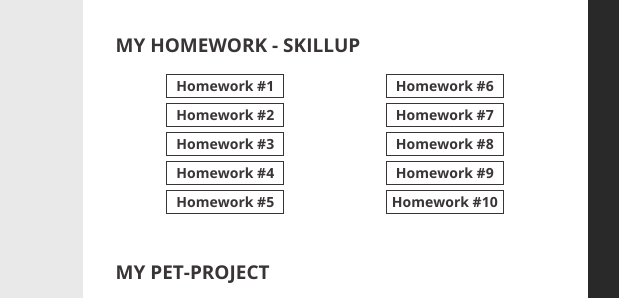
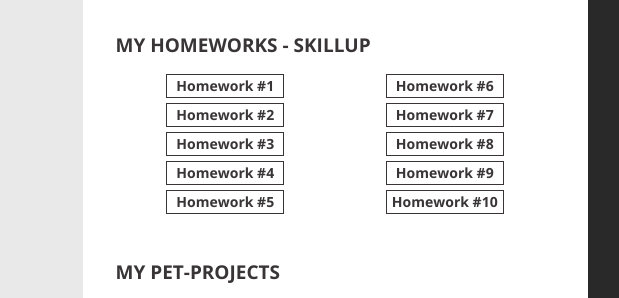
Before and after one commit to MikhailPachkouski/CV, a plain HTML site: page index.html in a window 1280 px wide. Shown: the part 701-999 px from the top of the page, 461-1080 px from the left. Drawn offline with nearby package versions, Linux system fonts and the light colour scheme.

Commit message:
some fix

```diff
--- a/index.html
+++ b/index.html
@@ -166,7 +166,7 @@
 
         <!-- Right bar HOMEWORK  -->
         <div class="right_bar__homework">
-          <h2 class="right_bar__title">MY HOMEWORK - SKILLUP</h2>
+          <h2 class="right_bar__title">MY HOMEWORKS - SKILLUP</h2>
           <ul class="right_bar__homework__list">
             <li>
               <a href="./Homework_1/index.html" class="right_bar__homework__list__item">Homework #1</a>
@@ -202,7 +202,7 @@
         </div>
 
         <div class="right_bar__petproject">
-          <h2 class="right_bar__title">MY PET-PROJECT</h2>
+          <h2 class="right_bar__title">MY PET-PROJECTS</h2>
           <ul class="right_bar__petprojects__list">
             <li>
               <a href="https://mikhailpachkouski.github.io/todo_app/" class='right_bar__homework__list__item'>Todo List App</a>
```
